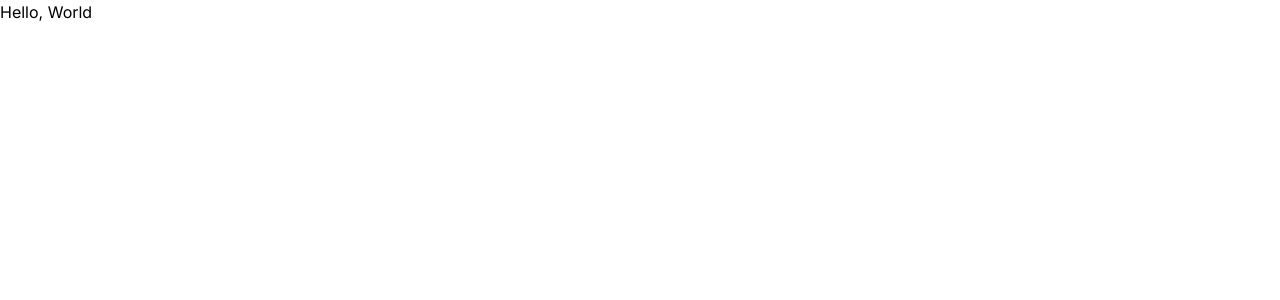
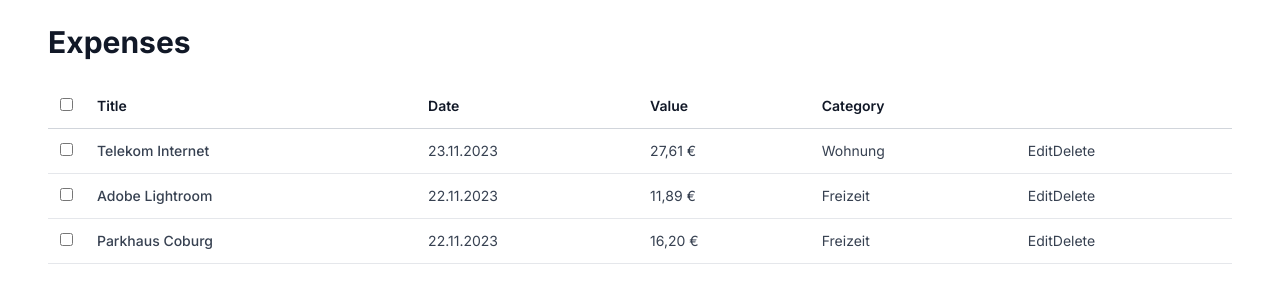
Before and after one commit to andreasremdt/expenses-dashboard, a Next.js app: page / in a window 1280 px wide. Shown: the top 300 px of the page. Built offline with nearby package versions, Linux system fonts and the light colour scheme.

Commit message:
feat: add basic table

```diff
--- a/app/layout.tsx
+++ b/app/layout.tsx
@@ -14,7 +14,7 @@ export const metadata: Metadata = {
 export default function RootLayout({ children }: { children: React.ReactNode }) {
   return (
     <html lang="en">
-      <body className={clsx(inter.className, "antialiased")}>{children}</body>
+      <body className={clsx(inter.className, "text-gray-700 antialiased px-12 py-6 text-sm")}>{children}</body>
     </html>
   );
 }
--- a/app/page.tsx
+++ b/app/page.tsx
@@ -1,3 +1,11 @@
+import Table from "@/components/Table";
+import expenses from "@/data.json";
+
 export default function Page() {
-  return <h1>Hello, World</h1>;
+  return (
+    <>
+      <h1 className="text-3xl text-gray-900 font-bold mb-6">Expenses</h1>
+      <Table expenses={expenses} />
+    </>
+  );
 }
--- /dev/null
+++ b/components/Table.tsx
@@ -0,0 +1,52 @@
+"use client";
+
+import { formatCurrency, formatDate } from "@/lib/utils";
+import type { Expense } from "@/types";
+
+type Props = {
+  expenses: Expense[];
+};
+
+export default function Table({ expenses }: Props) {
+  return (
+    <table className="w-full">
+      <thead>
+        <tr>
+          <th scope="col" className="border-b border-gray-300 p-3 text-left text-gray-900 font-semibold w-8">
+            <input type="checkbox" />
+          </th>
+          <th scope="col" className="border-b border-gray-300 p-3 text-left text-gray-900 font-semibold">
+            Title
+          </th>
+          <th scope="col" className="border-b border-gray-300 p-3 text-left text-gray-900 font-semibold">
+            Date
+          </th>
+          <th scope="col" className="border-b border-gray-300 p-3 text-left text-gray-900 font-semibold">
+            Value
+          </th>
+          <th scope="col" className="border-b border-gray-300 p-3 text-left text-gray-900 font-semibold">
+            Category
+          </th>
+          <th scope="col" className="border-b border-gray-300 p-3" />
+        </tr>
+      </thead>
+      <tbody>
+        {expenses.map((expense) => (
+          <tr key={expense.id}>
+            <td className="border-b border-gray-200 p-3">
+              <input type="checkbox" />
+            </td>
+            <td className="border-b border-gray-200 p-3 font-medium">{expense.title}</td>
+            <td className="border-b border-gray-200 p-3">{formatDate(expense.created)}</td>
+            <td className="border-b border-gray-200 p-3">{formatCurrency(expense.value)}</td>
+            <td className="border-b border-gray-200 p-3">{expense.category}</td>
+            <td className="border-b border-gray-200 p-3">
+              <button type="button">Edit</button>
+              <button type="button">Delete</button>
+            </td>
+          </tr>
+        ))}
+      </tbody>
+    </table>
+  );
+}
--- /dev/null
+++ b/data.json
@@ -0,0 +1,23 @@
+[
+  {
+    "id": "1324e32",
+    "title": "Telekom Internet",
+    "value": 2761,
+    "created": "2023-11-23T14:05:41.540Z",
+    "category": "Wohnung"
+  },
+  {
+    "id": "329weow",
+    "title": "Adobe Lightroom",
+    "value": 1189,
+    "created": "2023-11-22T14:05:41.540Z",
+    "category": "Freizeit"
+  },
+  {
+    "id": "fhfr2qw",
+    "title": "Parkhaus Coburg",
+    "value": 1620,
+    "created": "2023-11-22T14:01:41.540Z",
+    "category": "Freizeit"
+  }
+]
--- /dev/null
+++ b/lib/utils.ts
@@ -0,0 +1,10 @@
+export function formatCurrency(value: number) {
+  return new Intl.NumberFormat("de-DE", {
+    style: "currency",
+    currency: "EUR",
+  }).format(value / 100);
+}
+
+export function formatDate(value: string) {
+  return new Intl.DateTimeFormat("de-DE").format(new Date(value));
+}
--- /dev/null
+++ b/types/index.ts
@@ -0,0 +1,7 @@
+export type Expense = {
+  id: string;
+  title: string;
+  value: number;
+  created: string;
+  category: string;
+};
```
